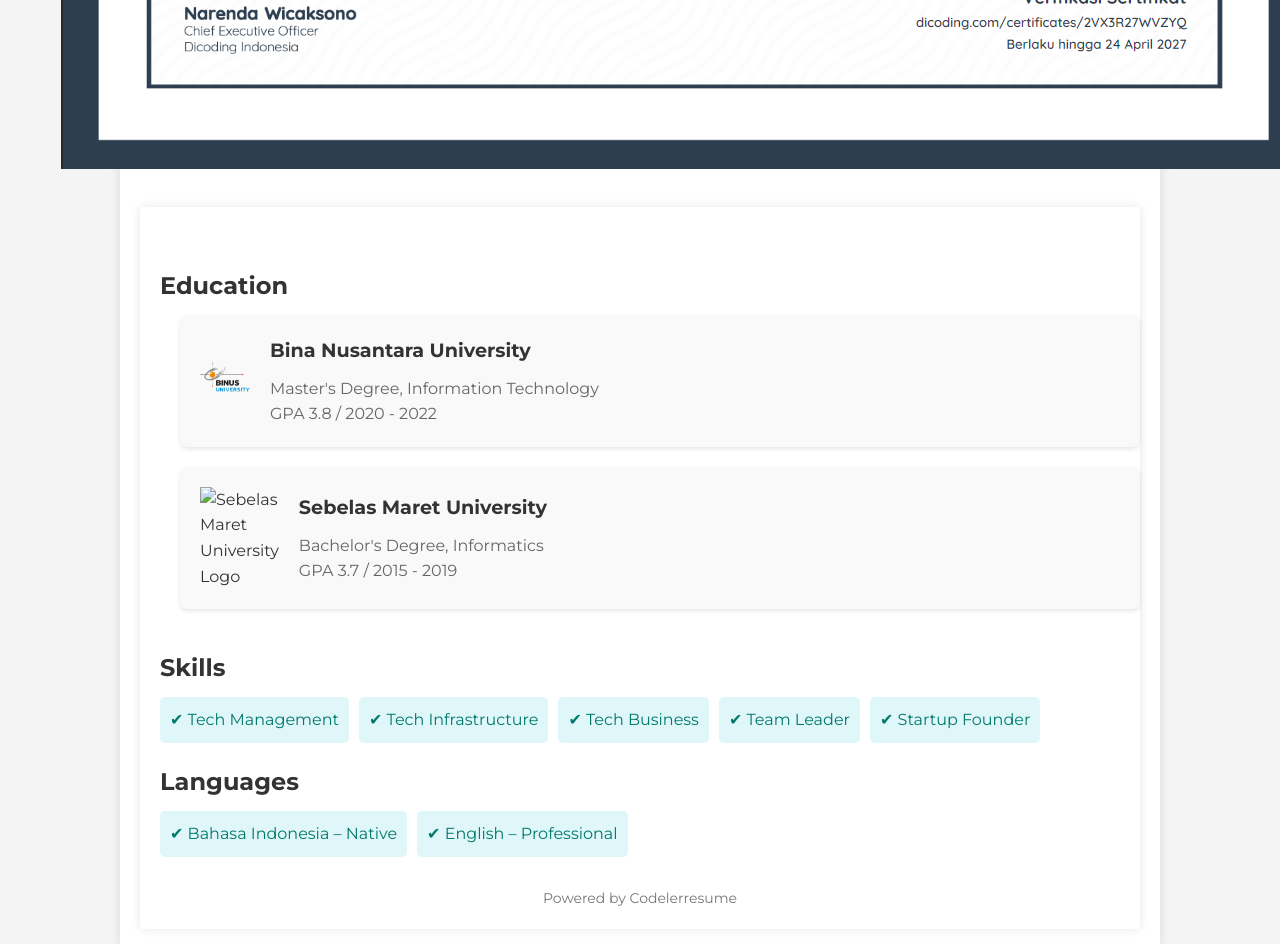
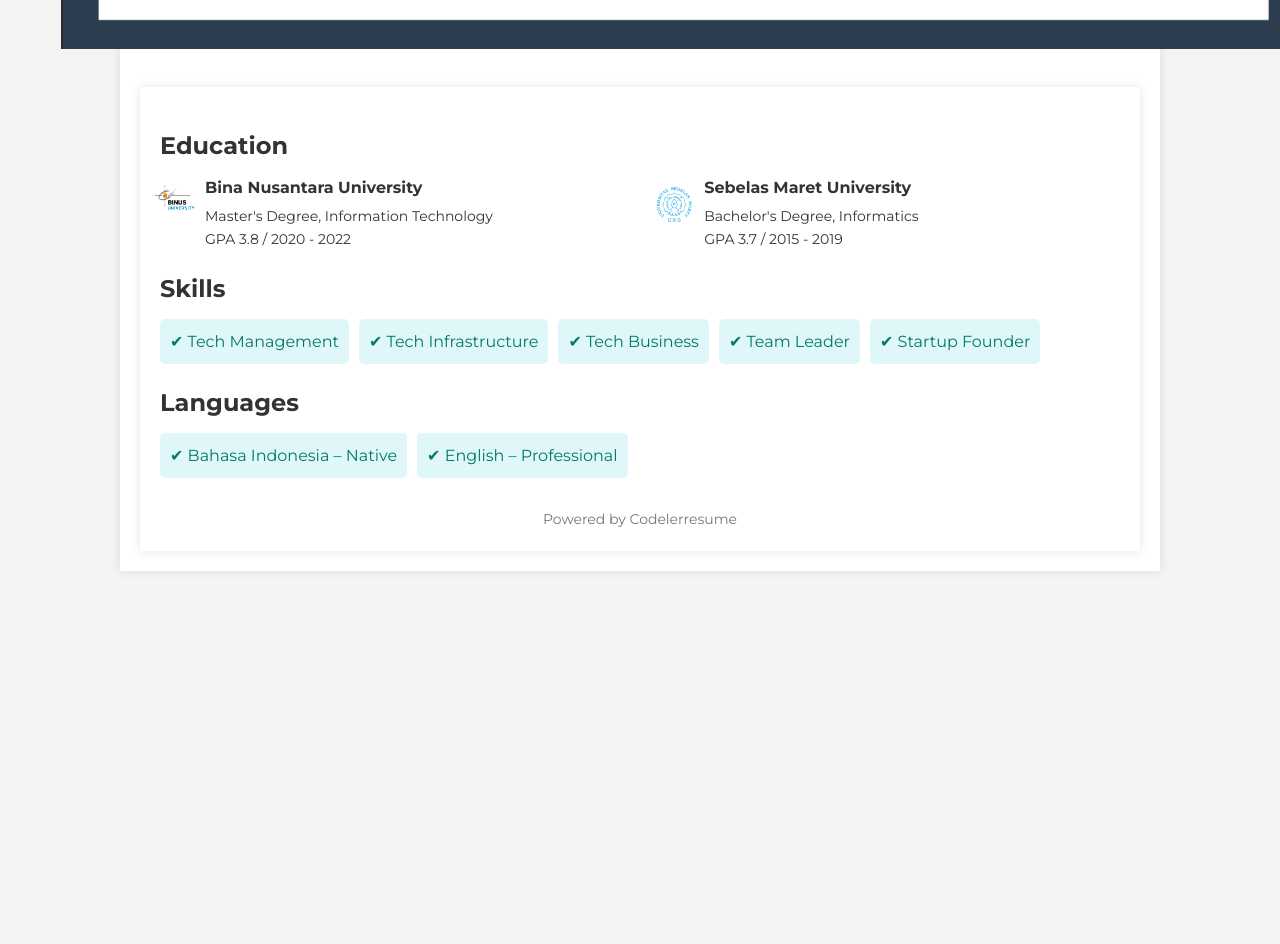
Before and after one commit to habibi-source/my-portofolio, a website: page index.html in a window 1280 px wide. Shown: the part 1640-2584 px from the top of the page. After the commit the page ends 2231 px from the top, so only its background shows below. Drawn offline with Linux system fonts and the light colour scheme.

Commit message:
add education section

```diff
--- a/index.html
+++ b/index.html
@@ -110,32 +110,27 @@
         <!-- Skills Section -->
          <!-- Education Section -->
 <!-- Education Section -->
-<!-- Education Section -->
-<section class="education-section">
-    <h2 class="education-title">Education</h2>
-    <div class="education-list">
+<h2 >Education</h2>
+<div class="education-container">
   <div class="education-item">
-            <div class="education-icon">
-                <img src="src/assets/icons/Logo_Binus_University.png" alt="Binus University Logo">
-            </div>
-            <div class="education-details">
+    <img src="src/assets/icons/Logo_Binus_University.png" alt="Bina Nusantara University Logo" class="university-logo">
+    <div class="university-info">
       <h3>Bina Nusantara University</h3>
       <p>Master's Degree, Information Technology</p>
       <p>GPA 3.8 / 2020 - 2022</p>
     </div>
   </div>
+
   <div class="education-item">
-            <div class="education-icon">
-                <img src="src/assets/icons/Logo_UNS.png" alt="Sebelas Maret University Logo">
-            </div>
-            <div class="education-details">
+    <img src="src/assets/icons/Logo-UNS.png"     alt="Sebelas Maret University Logo" class="university-logo">
+    <div class="university-info">
       <h3>Sebelas Maret University</h3>
       <p>Bachelor's Degree, Informatics</p>
       <p>GPA 3.7 / 2015 - 2019</p>
     </div>
   </div>
 </div>
-</section>
+<!-- Education Section -->
 
 
 
--- a/style.css
+++ b/style.css
@@ -298,52 +298,36 @@ h2 {
     font-size: 14px;
     color: #777;
 }
-.education-section {
-    width: 100%;
-    padding: 20px;
-}
-
-.education-list {
+.education-container {
     display: flex;
-    flex-direction: column;
+    justify-content: space-between;
     gap: 20px;
   }
 
   .education-item {
     display: flex;
-    align-items: center;
-    background-color: #f9f9f9;
-    padding: 20px;
-    border-radius: 8px;
-    box-shadow: 0 2px 4px rgba(0, 0, 0, 0.1);
+    align-items: flex-start;
+    width: 48%; /* Adjust as needed */
   }
 
-.education-icon {
-    flex: 0 0 50px; /* Set width of the icon area */
-    margin-right: 20px; /* Spacing between icon and details */
+  .university-logo {
+    width: 40px; /* Adjust size as needed */
+    height: auto;
+    margin-right: 10px;
+    padding-top: 10px;
+    margin-left: -5px;
   }
 
-.education-icon img {
-    width: 50px; /* Set the size of the icons */
-    height: auto;
+  .university-info {
+    flex-grow: 1;
   }
 
-.education-details {
-    flex-grow: 1; /* Allows details section to grow */
+  h3 {
+    margin: 0 0 5px 0;
+    font-size: 16px; /* Adjust as needed */
   }
 
-.education-details h3 {
-    margin: 0 0 10px;
-    font-size: 1.2em;
+  p {
+    margin: 0;
+    font-size: 14px; /* Adjust as needed */
   }
-
-.education-details p {
-    margin: 0;
-    color: #666;
-}
-.education-title{
-    font-size: 1.5em;
-    margin-bottom: 10px;
-
-    margin-left: -20px;
-}
```
Lines whose indentation alone changed are shown as unchanged.
